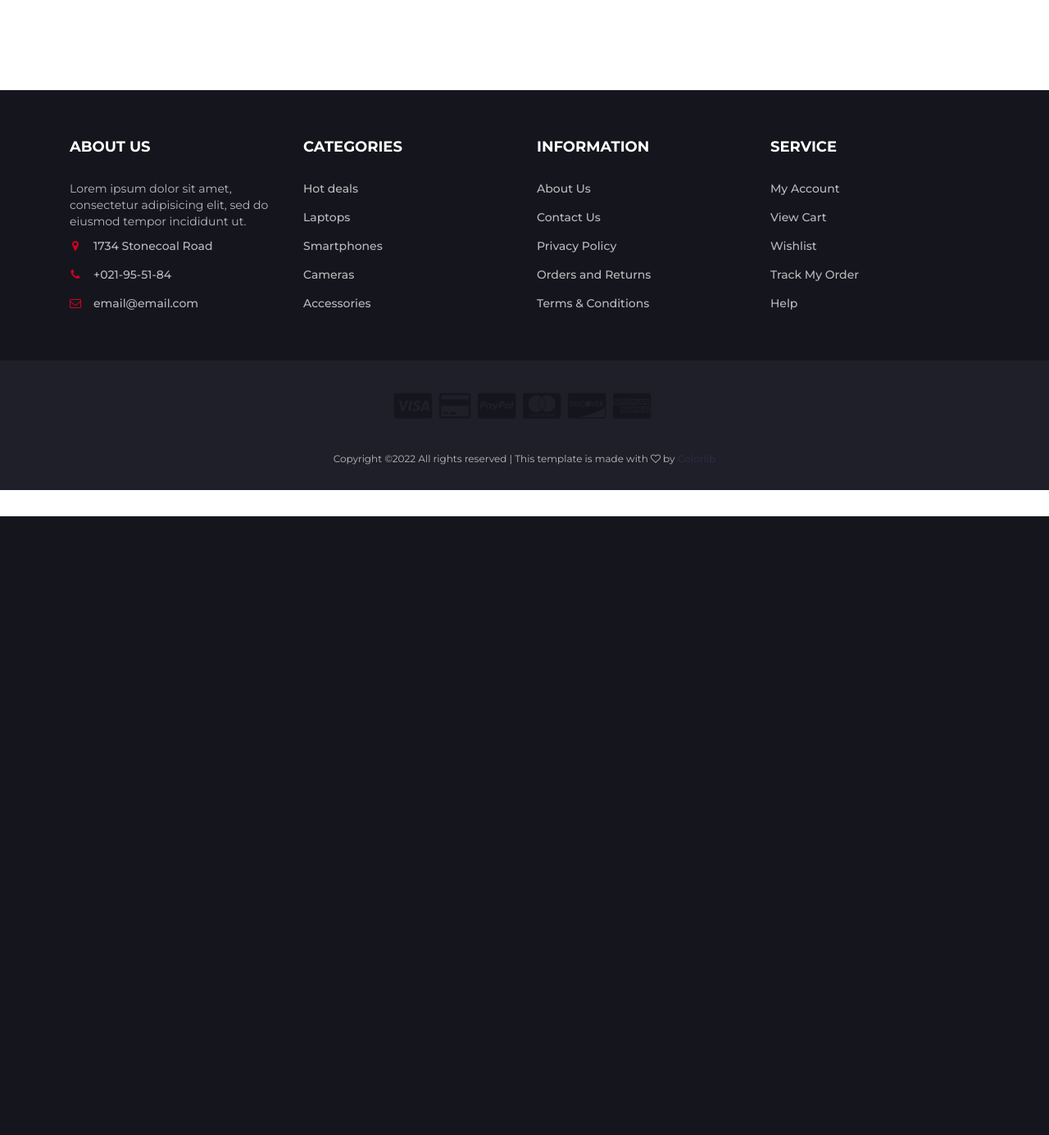
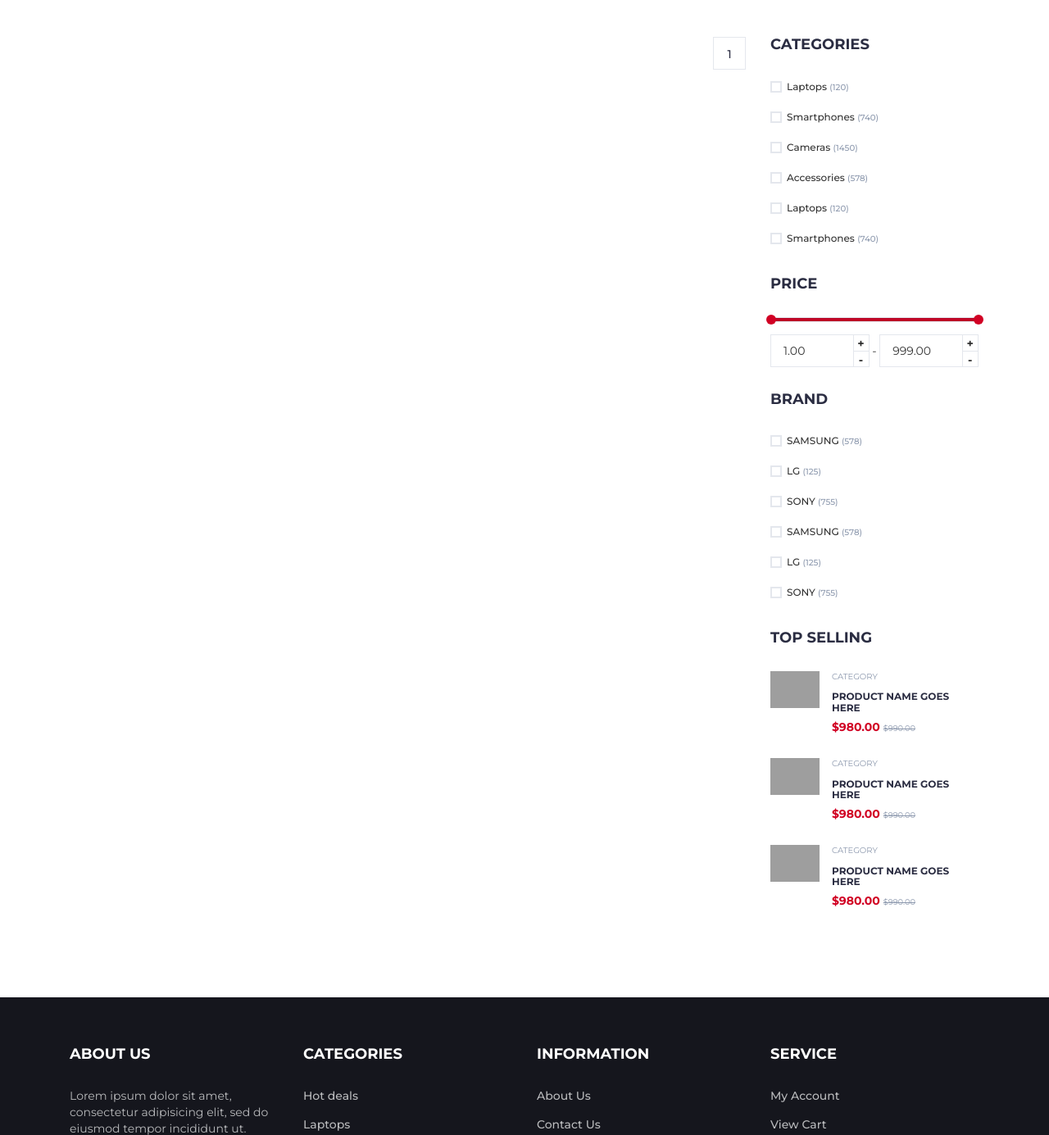
Before and after one commit to ayyaehab/Amr_blog, a Django app: page /store/ in a window 1280 px wide. Shown: the part 170-1555 px from the top of the page at 82% size. Before the commit the page ends 800 px from the top, so only its background shows below. Run offline with Django 3.2, Linux system fonts and the light colour scheme; data that the repository does not hold is empty; some libraries are stand-ins or nearby versions; grey boxes are pictures that could not be loaded.

Commit message:
'x'cart function,add category,'add to cart' in all pages

```diff
--- a/blogamr/settings.py
+++ b/blogamr/settings.py
@@ -84,8 +84,8 @@ DATABASES = {
             'read_default_file': '/path/to/my.cnf',
         },
         'USER': 'root',
-        'PASSWORD': 'root_aya_2021',
-        'HOST': '',  # Or an IP Address that your DB is hosted on
+        'PASSWORD': '',
+        'HOST': '',  # Or an IP Address that your DB is hosted on root_aya_2021
         'PORT': '3306',
     }
 }
--- a/static/css/style.css
+++ b/static/css/style.css
@@ -884,14 +884,14 @@ textarea.input {
 
 .product .product-img {
   position: relative;
-  height: 345px;
+  /* height: 345px; */
 
 }
 
 .product .product-img>img {
   width: 100%;
-  height: 100%;
-  object-fit: fill;
+  /* height: 100%;
+  object-fit: fill; */
 }
 
 .product .product-img .product-label {
@@ -2722,9 +2722,9 @@ figure {
     float: none;
     margin-top: 10px;
   }
-  .product .product-img {
+  /* .product .product-img {
     position: relative;
     height: 450px;
 
-  }
-}
+  } */
+}
--- a/static/js/cart.js
+++ b/static/js/cart.js
@@ -1,6 +1,15 @@
 
 var updateBtns = document.getElementsByClassName('update-cart')
-
+// var close = document.getElementsByClassName('close')
+// for (i = 0; i < close.length; i++) {
+// 	close[i].addEventListener('click', function(){
+// 	var productId = this.dataset.product
+// 	console.log('productIdfromclose:', productId)
+// 	delete cart[productId];
+// 	document.cookie ='cart=' + JSON.stringify(cart) + ";domain=;path=/"
+// 	location.reload()
+// })
+// }
 for (i = 0; i < updateBtns.length; i++) {
 	updateBtns[i].addEventListener('click', function(){
 		var productId = this.dataset.product
@@ -31,6 +40,10 @@ function addCookieItem(productId, action){
 			delete cart[productId];
 		}
 	}
+	if (action == 'close'){
+			delete cart[productId];
+
+	}
 	// console.log('CART:', cart)
 	document.cookie ='cart=' + JSON.stringify(cart) + ";domain=;path=/"
 
--- a/store/templates/store/books.html
+++ b/store/templates/store/books.html
@@ -48,7 +48,7 @@
 
                             </div>
                             <div class="add-to-cart">
-                                <button class="add-to-cart-btn update-cart" data-product="{{product.id}}" data-action="add" ><i class="fa fa-shopping-cart"></i> add to cart</button>
+                                <button class="add-to-cart-btn update-cart" data-product="{{book.id}}" data-action="add" ><i class="fa fa-shopping-cart"></i>اضف الى السله</button>
                             </div>
                         </div>
                     </div>
--- a/store/templates/store/cart.html
+++ b/store/templates/store/cart.html
@@ -41,7 +41,7 @@
                                 <span class="border">{{item.quantity}}</span>
                                 <button data-product="{{item.product.id}}" data-action="add"class="chg-quantity update-cart">+</button>
                             </div>
-                            <div class="col">{{item.get_total|floatformat:2}} L.E <span class="close">&#10005;</span></div>
+                            <div class="col">{{item.get_total|floatformat:2}} L.E <button data-product="{{item.product.id}}" data-action="close" class="update-cart">&#10005;</button></div>
                         </div>
                     </div>
                     {% endfor %}
--- a/store/templates/store/index.html
+++ b/store/templates/store/index.html
@@ -16,13 +16,13 @@
     <div class="container">
         <!-- row -->
         <div class="row">
-            <!-- ASIDE -->
+            {% comment %} <!-- ASIDE -->
             <div id="aside" class="col-md-1">
             </div>
-            <!-- /ASIDE -->
+            <!-- /ASIDE --> {% endcomment %}
 
             <!-- STORE -->
-            <div id="store" class="col-md-10">
+            <div id="store" class="col-md-9">
 
                 <!-- store products -->
                 <div class="row">
@@ -51,6 +51,7 @@
                     </div>
                     <!-- /product -->
                     {% endfor %}
+                </div>
                 <!-- /store products -->
 
                 <!-- store bottom filter -->
@@ -75,6 +76,185 @@
                 <!-- /store bottom filter -->
             </div>
             <!-- /STORE -->
+            <!-- ASIDE -->
+					<div id="aside" class="col-md-3">
+						<!-- aside Widget -->
+						<div class="aside">
+							<h3 class="aside-title">Categories</h3>
+							<div class="checkbox-filter">
+
+								<div class="input-checkbox">
+									<input type="checkbox" id="category-1">
+									<label for="category-1">
+										<span></span>
+										Laptops
+										<small>(120)</small>
+									</label>
+								</div>
+
+								<div class="input-checkbox">
+									<input type="checkbox" id="category-2">
+									<label for="category-2">
+										<span></span>
+										Smartphones
+										<small>(740)</small>
+									</label>
+								</div>
+
+								<div class="input-checkbox">
+									<input type="checkbox" id="category-3">
+									<label for="category-3">
+										<span></span>
+										Cameras
+										<small>(1450)</small>
+									</label>
+								</div>
+
+								<div class="input-checkbox">
+									<input type="checkbox" id="category-4">
+									<label for="category-4">
+										<span></span>
+										Accessories
+										<small>(578)</small>
+									</label>
+								</div>
+
+								<div class="input-checkbox">
+									<input type="checkbox" id="category-5">
+									<label for="category-5">
+										<span></span>
+										Laptops
+										<small>(120)</small>
+									</label>
+								</div>
+
+								<div class="input-checkbox">
+									<input type="checkbox" id="category-6">
+									<label for="category-6">
+										<span></span>
+										Smartphones
+										<small>(740)</small>
+									</label>
+								</div>
+							</div>
+						</div>
+						<!-- /aside Widget -->
+
+						<!-- aside Widget -->
+						<div class="aside">
+							<h3 class="aside-title">Price</h3>
+							<div class="price-filter">
+								<div id="price-slider"></div>
+								<div class="input-number price-min">
+									<input id="price-min" type="number">
+									<span class="qty-up">+</span>
+									<span class="qty-down">-</span>
+								</div>
+								<span>-</span>
+								<div class="input-number price-max">
+									<input id="price-max" type="number">
+									<span class="qty-up">+</span>
+									<span class="qty-down">-</span>
+								</div>
+							</div>
+						</div>
+						<!-- /aside Widget -->
+
+						<!-- aside Widget -->
+						<div class="aside">
+							<h3 class="aside-title">Brand</h3>
+							<div class="checkbox-filter">
+								<div class="input-checkbox">
+									<input type="checkbox" id="brand-1">
+									<label for="brand-1">
+										<span></span>
+										SAMSUNG
+										<small>(578)</small>
+									</label>
+								</div>
+								<div class="input-checkbox">
+									<input type="checkbox" id="brand-2">
+									<label for="brand-2">
+										<span></span>
+										LG
+										<small>(125)</small>
+									</label>
+								</div>
+								<div class="input-checkbox">
+									<input type="checkbox" id="brand-3">
+									<label for="brand-3">
+										<span></span>
+										SONY
+										<small>(755)</small>
+									</label>
+								</div>
+								<div class="input-checkbox">
+									<input type="checkbox" id="brand-4">
+									<label for="brand-4">
+										<span></span>
+										SAMSUNG
+										<small>(578)</small>
+									</label>
+								</div>
+								<div class="input-checkbox">
+									<input type="checkbox" id="brand-5">
+									<label for="brand-5">
+										<span></span>
+										LG
+										<small>(125)</small>
+									</label>
+								</div>
+								<div class="input-checkbox">
+									<input type="checkbox" id="brand-6">
+									<label for="brand-6">
+										<span></span>
+										SONY
+										<small>(755)</small>
+									</label>
+								</div>
+							</div>
+						</div>
+						<!-- /aside Widget -->
+
+						<!-- aside Widget -->
+						<div class="aside">
+							<h3 class="aside-title">Top selling</h3>
+							<div class="product-widget">
+								<div class="product-img">
+									<img src="./img/product01.png" alt="">
+								</div>
+								<div class="product-body">
+									<p class="product-category">Category</p>
+									<h3 class="product-name"><a href="#">product name goes here</a></h3>
+									<h4 class="product-price">$980.00 <del class="product-old-price">$990.00</del></h4>
+								</div>
+							</div>
+
+							<div class="product-widget">
+								<div class="product-img">
+									<img src="./img/product02.png" alt="">
+								</div>
+								<div class="product-body">
+									<p class="product-category">Category</p>
+									<h3 class="product-name"><a href="#">product name goes here</a></h3>
+									<h4 class="product-price">$980.00 <del class="product-old-price">$990.00</del></h4>
+								</div>
+							</div>
+
+							<div class="product-widget">
+								<div class="product-img">
+									<img src="./img/product03.png" alt="">
+								</div>
+								<div class="product-body">
+									<p class="product-category">Category</p>
+									<h3 class="product-name"><a href="#">product name goes here</a></h3>
+									<h4 class="product-price">$980.00 <del class="product-old-price">$990.00</del></h4>
+								</div>
+							</div>
+						</div>
+						<!-- /aside Widget -->
+					</div>
+					<!-- /ASIDE -->
         </div>
         <!-- /row -->
     </div>
--- a/store/templates/store/laptops.html
+++ b/store/templates/store/laptops.html
@@ -51,7 +51,7 @@
 										</div> -->
 									</div>
 									<div class="add-to-cart">
-										<button  data-actions-icnt="add" class="add-to-cart-btn"><i class="fa fa-shopping-cart"></i> add to cart</button>
+										<button class="add-to-cart-btn update-cart" data-product="{{laptop.id}}" data-action="add" ><i class="fa fa-shopping-cart"></i>اضف الى السله</button>
 									</div>
 								</div>
 							</div>
--- a/store/templates/store/mugs.html
+++ b/store/templates/store/mugs.html
@@ -41,7 +41,7 @@
 
 									</div>
 									<div class="add-to-cart">
-										<button class="add-to-cart-btn update-cart" data-product="{{product.id}}" data-action="add" ><i class="fa fa-shopping-cart"></i> add to cart</button>
+										<button class="add-to-cart-btn update-cart" data-product="{{mug.id}}" data-action="add" ><i class="fa fa-shopping-cart"></i>اضف الى السله</button>
 									</div>
 								</div>
 							</div>
--- a/store/templates/store/pcs.html
+++ b/store/templates/store/pcs.html
@@ -52,7 +52,7 @@
 										</div> -->
 									</div>
 									<div class="add-to-cart">
-										<button class="add-to-cart-btn update-cart" data-product="{{product.id}}" data-action="add" ><i class="fa fa-shopping-cart"></i> add to cart</button>
+										<button class="add-to-cart-btn update-cart" data-product="{{pc.id}}" data-action="add" ><i class="fa fa-shopping-cart"></i>اضف الى السله</button>
 									</div>
 								</div>
 							</div>
--- a/store/templates/store/shirts.html
+++ b/store/templates/store/shirts.html
@@ -41,7 +41,7 @@
 
 									</div>
 									<div class="add-to-cart">
-										<button class="add-to-cart-btn update-cart" data-product="{{product.id}}" data-action="add" ><i class="fa fa-shopping-cart"></i> add to cart</button>
+										<button class="add-to-cart-btn update-cart" data-product="{{shirt.id}}" data-action="add" ><i class="fa fa-shopping-cart"></i>اضف الى السله</button>
 									</div>
 								</div>
 							</div>
--- a/store/views.py
+++ b/store/views.py
@@ -26,8 +26,8 @@ def store(request):
     context = {
         'products': products,
         'cartItems': cartItems,
-        # 'myfilter': myfilter,
-        # 'paginator': paginator
+        'myfilter': myfilter,
+        'paginator': paginator
     }
     return render(request, 'store/index.html', context)
 
@@ -54,8 +54,11 @@ def checkout(request):
 
 # ----------------mug--------------
 def mugs(request):
+    data = cartData(request)
+    cartItems = data['cartItems']
     mugs = Product.objects.filter(category__name="mug")
     context = {
+        'cartItems': cartItems,
         'mugs': mugs
     }
     return render(request, 'store/mugs.html', context)
@@ -71,6 +74,8 @@ def mug(request, slug):
 
 # ----------------shirt--------------
 def shirts(request):
+    data = cartData(request)
+    cartItems = data['cartItems']
     shirts = Product.objects.filter(category__name="shirt")
     page = request.GET.get('page')
     paginator = Paginator(shirts, 1)
@@ -83,6 +88,7 @@ def shirts(request):
         shirts = paginator.page(page)
 
     context = {
+        'cartItems': cartItems,
         'shirts': shirts,
         'paginator': paginator,
     }
@@ -102,6 +108,8 @@ def shirt(request, slug):
 
 # ----------------book--------------
 def books(request):
+    data = cartData(request)
+    cartItems = data['cartItems']
     books = Product.objects.filter(category__name="book")
     page = request.GET.get('page')
     paginator = Paginator(books, 1)
@@ -114,6 +122,7 @@ def books(request):
         books = paginator.page(page)
 
     context = {
+        'cartItems': cartItems,
         'books': books,
         'paginator': paginator,
     }
@@ -131,6 +140,8 @@ def onebook(request, slug):
 
 # ----------------laptop--------------
 def laptops(request):
+    data = cartData(request)
+    cartItems = data['cartItems']
     laptops = Product.objects.filter(category__name="laptop")
     page = request.GET.get('page')
     paginator = Paginator(laptops, 1)
@@ -143,6 +154,7 @@ def laptops(request):
         laptops = paginator.page(page)
 
     context = {
+        'cartItems': cartItems,
         'laptops': laptops,
         'paginator': paginator,
     }
@@ -160,6 +172,8 @@ def onelaptop(request, slug):
 
 # ----------------pc--------------
 def pcs(request):
+    data = cartData(request)
+    cartItems = data['cartItems']
     pcs = Product.objects.filter(category__name="pc")
     page = request.GET.get('page')
     paginator = Paginator(pcs, 1)
@@ -172,6 +186,7 @@ def pcs(request):
         pcs = paginator.page(page)
 
     context = {
+        'cartItems': cartItems,
         'pcs': pcs,
         'paginator': paginator,
     }
```
Also changed, not shown: media_root/static/imgs/product/2022/06/10/shirt.jpg (added), media_root/static/imgs/product/2022/06/10/shirt_N6LwTTS.jpg (added), media_root/static/imgs/product/2022/06/10/shirt_XHB5tmW.jpg (added), media_root/static/imgs/product/2022/06/11/book.jpg (added), media_root/static/imgs/product/2022/06/11/mug5.jpg (added), media_root/static/imgs/product/2022/06/11/pc1.jpg (added), media_root/static/imgs/product/pc1.jpg (added).
